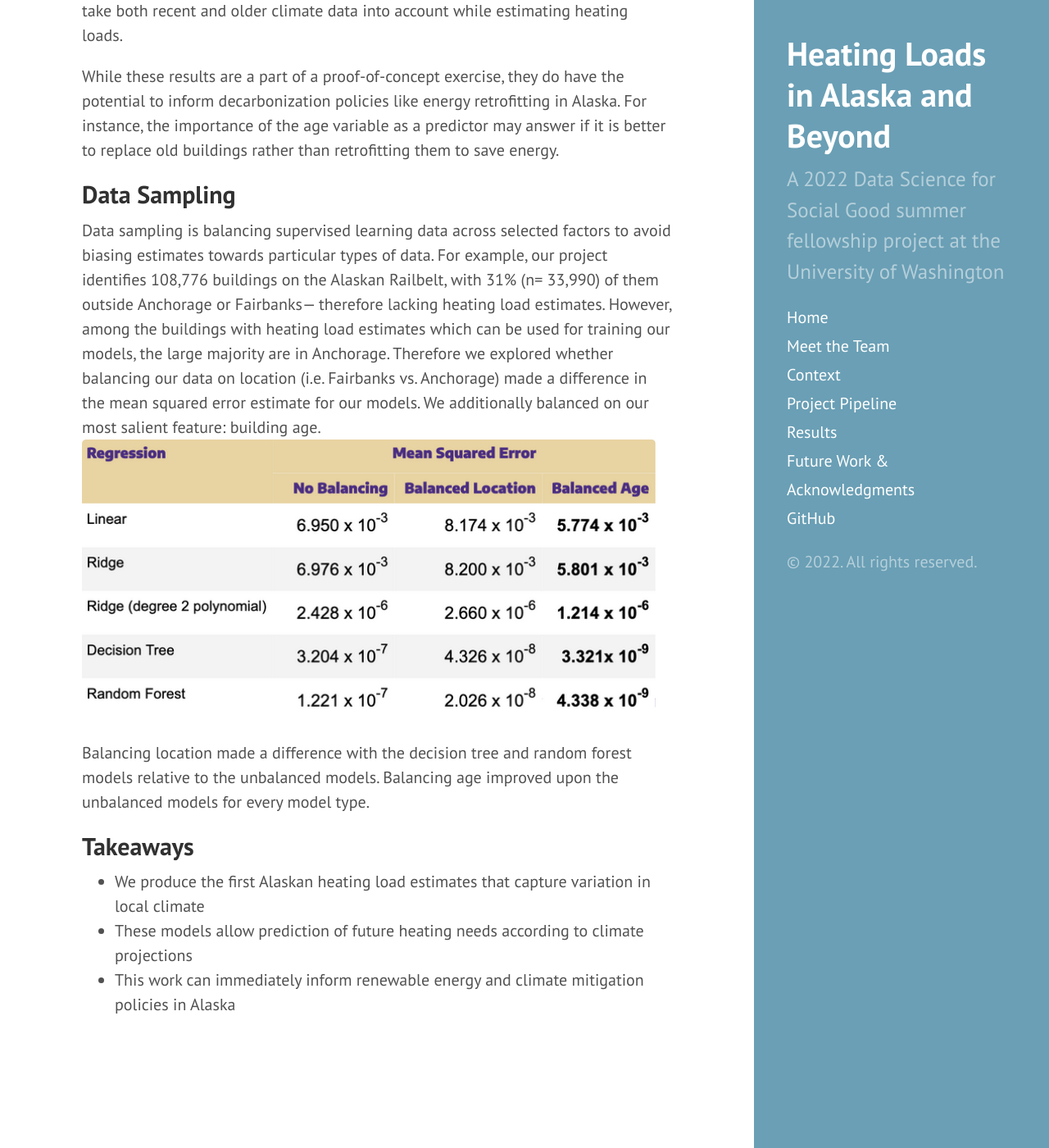
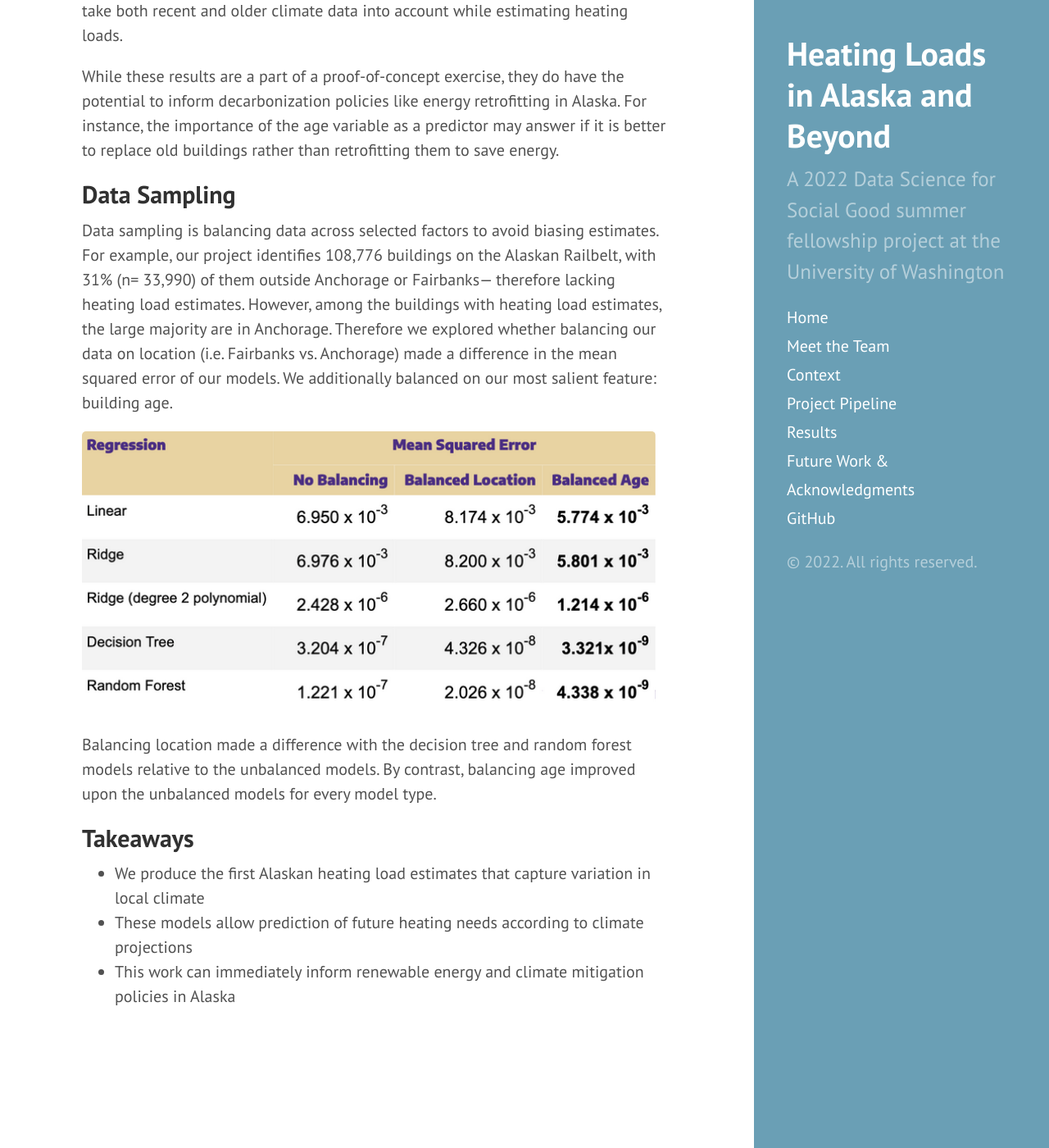
Before and after one commit to uwescience/DSSG2022_heating_loads, a Jekyll site: the page built from results.md, in a window 1280 px wide and 1400 px high, scrolled down 962 px. Shown: the whole window at 82% size. Built offline with Jekyll 4.4.1, drawn with Linux system fonts in a browser that asks for light colours.

Commit message:
Update results.md

```diff
--- a/results.md
+++ b/results.md
@@ -12,10 +12,11 @@
 While these results are a part of a proof-of-concept exercise, they do have the potential to inform decarbonization policies like energy retrofitting in Alaska. For instance, the importance of the age variable as a predictor may answer if it is better to replace old buildings rather than retrofitting them to save energy.
 
 ## Data Sampling
-Data sampling is balancing supervised learning data across selected factors to avoid biasing estimates towards particular types of data. For example, our project identifies 108,776 buildings on the Alaskan Railbelt, with 31% (n= 33,990) of them outside Anchorage or Fairbanks— therefore lacking heating load estimates. However, among the buildings with heating load estimates which can be used for training our models, the large majority are in Anchorage. Therefore we explored whether balancing our data on location (i.e. Fairbanks vs. Anchorage) made a difference in the mean squared error estimate for our models. We additionally balanced on our most salient feature: building age.
+Data sampling is balancing data across selected factors to avoid biasing estimates. For example, our project identifies 108,776 buildings on the Alaskan Railbelt, with 31% (n= 33,990) of them outside Anchorage or Fairbanks— therefore lacking heating load estimates. However, among the buildings with heating load estimates, the large majority are in Anchorage. Therefore we explored whether balancing our data on location (i.e. Fairbanks vs. Anchorage) made a difference in the mean squared error of our models. We additionally balanced on our most salient feature: building age.
+
 <img src="{{ site.url }}{{ site.baseurl }}/assets/img/ds_res.png" width="700">
 
-Balancing location made a difference with the decision tree and random forest models relative to the unbalanced models. Balancing age improved upon the unbalanced models for every model type.
+Balancing location made a difference with the decision tree and random forest models relative to the unbalanced models. By contrast, balancing age improved upon the unbalanced models for every model type.
 
 ## Takeaways
 + We produce the first Alaskan heating load estimates that capture variation in local climate
```
